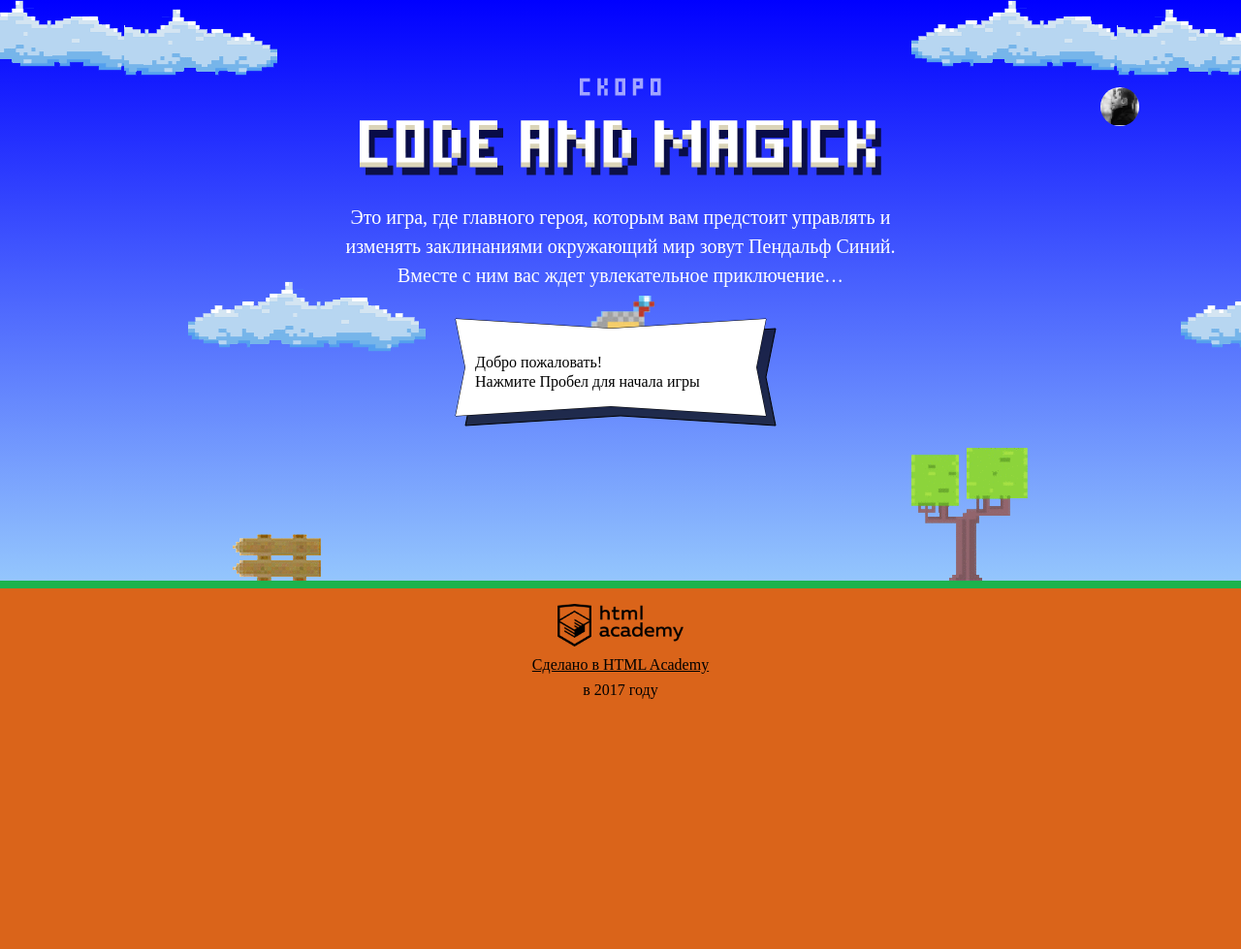
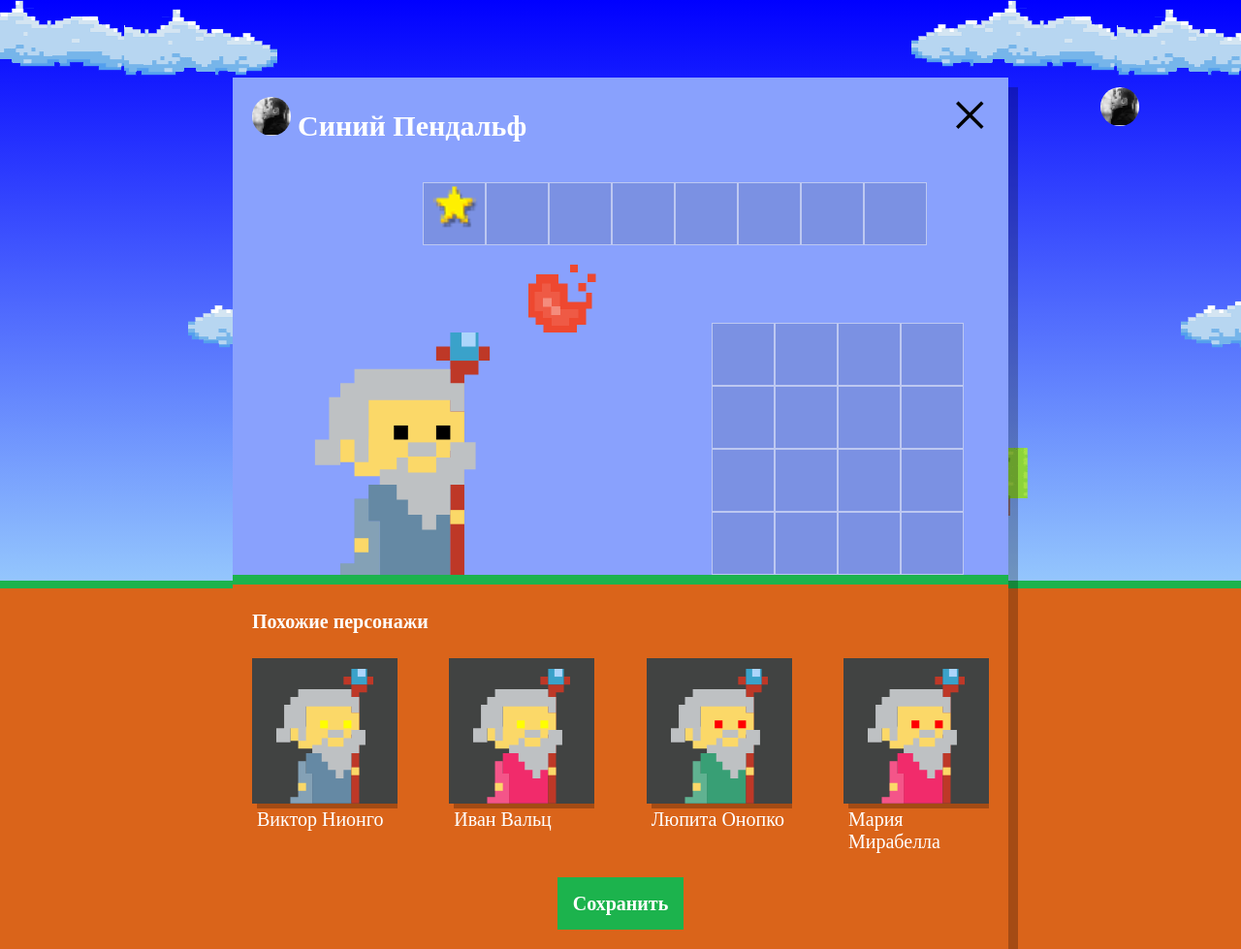
Before and after one commit to DVNst/124413-code-and-magick, a website: page index.html in a window 1280 px wide. Shown: the whole page at 97% size. Before the commit the page ends 800 px from the top, so only its background shows below. Drawn offline with Linux system fonts and the light colour scheme; a web font is replaced by a local one.

Commit message:
показывает окно с настройками и сгенерированными похожими персонажами

```diff
--- a/index.html
+++ b/index.html
@@ -204,6 +204,7 @@
 </script>
 
 <script src="js/stat.js"></script>
+<script src="js/setup.js"></script>
 <script src="js/game.js"></script>
 
 </body>
--- /dev/null
+++ b/js/setup.js
@@ -0,0 +1,40 @@
+'use strict';
+
+var WIZARD_NAMES = ['Иван', 'Хуан Себастьян', 'Мария', 'Кристоф', 'Виктор', 'Юлия', 'Люпита', 'Вашингтон'];
+var WIZARD_SURNAMES = ['да Марья', 'Верон', 'Мирабелла', 'Вальц', 'Онопко', 'Топольницкая', 'Нионго', 'Ирвинг'];
+var WIZARD_COAT_COLOR = ['rgb(101, 137, 164)', 'rgb(241, 43, 107)', 'rgb(146, 100, 161)', 'rgb(56, 159, 117)', 'rgb(215, 210, 55)', 'rgb(0, 0, 0)'];
+var WIZARD_EYES_COLOR = ['black', 'red', 'blue', 'yellow', 'green'];
+
+var setupWizard = document.querySelector('.setup');
+setupWizard.classList.remove('hidden');
+
+var similarListElement = document.querySelector('.setup-similar-list');
+var similarWizardTemplate = document.querySelector('#similar-wizard-template').content.querySelector('.setup-similar-item');
+
+var getRandomArrayElement = function (arr) {
+  var RandomNumber = Math.round(Math.random() * (arr.length - 1));
+  return arr[RandomNumber];
+};
+
+var getName = function () {
+  return getRandomArrayElement(WIZARD_NAMES) + ' ' + getRandomArrayElement(WIZARD_SURNAMES);
+};
+
+var renderWizard = function () {
+  var wizardElement = similarWizardTemplate.cloneNode(true);
+
+  wizardElement.querySelector('.setup-similar-label').textContent = getName();
+  wizardElement.querySelector('.wizard-coat').style.fill = getRandomArrayElement(WIZARD_COAT_COLOR);
+  wizardElement.querySelector('.wizard-eyes').style.fill = getRandomArrayElement(WIZARD_EYES_COLOR);
+
+  return wizardElement;
+};
+
+var fragment = document.createDocumentFragment();
+for (var i = 0; i < 4; i++) {
+  fragment.appendChild(renderWizard());
+}
+
+similarListElement.appendChild(fragment);
+
+document.querySelector('.setup-similar').classList.remove('hidden');
```
